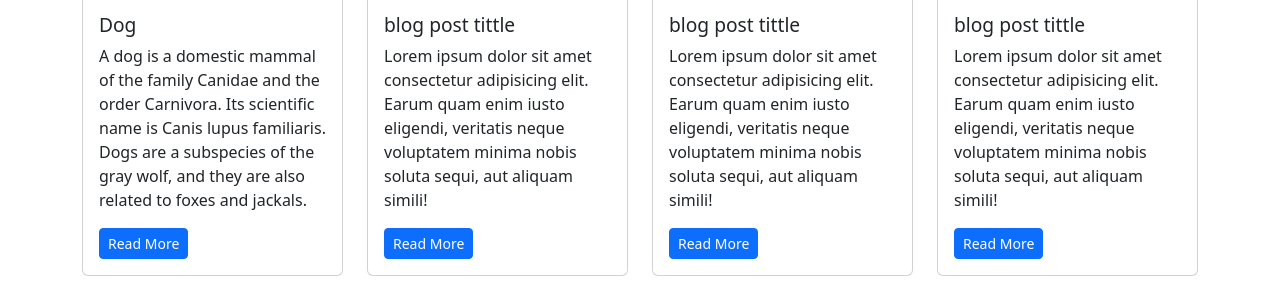
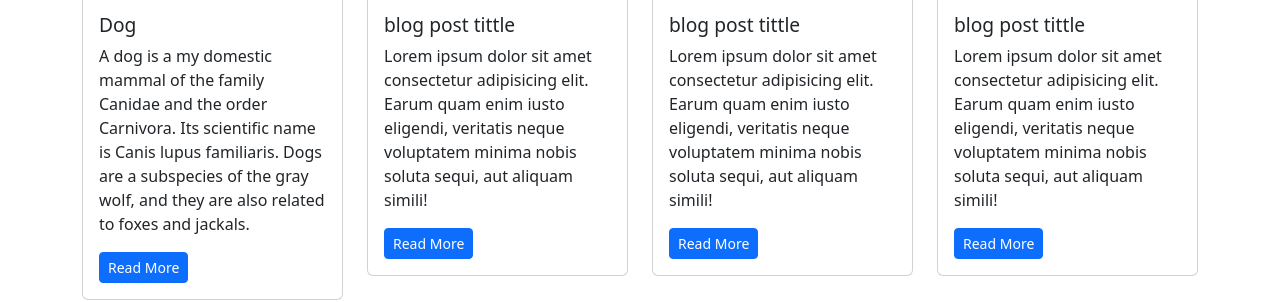
Before and after one commit to manishaa7/Blog-1, a plain HTML site: page index.html in a window 1280 px wide. Shown: the part 796-1098 px from the top of the page. Drawn offline with nearby package versions, Linux system fonts and the light colour scheme.

Commit message:
Update index.html

```diff
--- a/index.html
+++ b/index.html
@@ -85,7 +85,7 @@
                 Dog
 
                </h3>
-               <p class="card-text">A dog is a domestic mammal of the family Canidae and the order Carnivora. Its scientific name is Canis lupus familiaris. Dogs are a subspecies of the gray wolf, and they are also related to foxes and jackals. </p>
+               <p class="card-text">A dog is a my domestic mammal of the family Canidae and the order Carnivora. Its scientific name is Canis lupus familiaris. Dogs are a subspecies of the gray wolf, and they are also related to foxes and jackals. </p>
              <a href="#" class="btn btn-sm btn-primary">Read More</a>
 
               </div>
```
